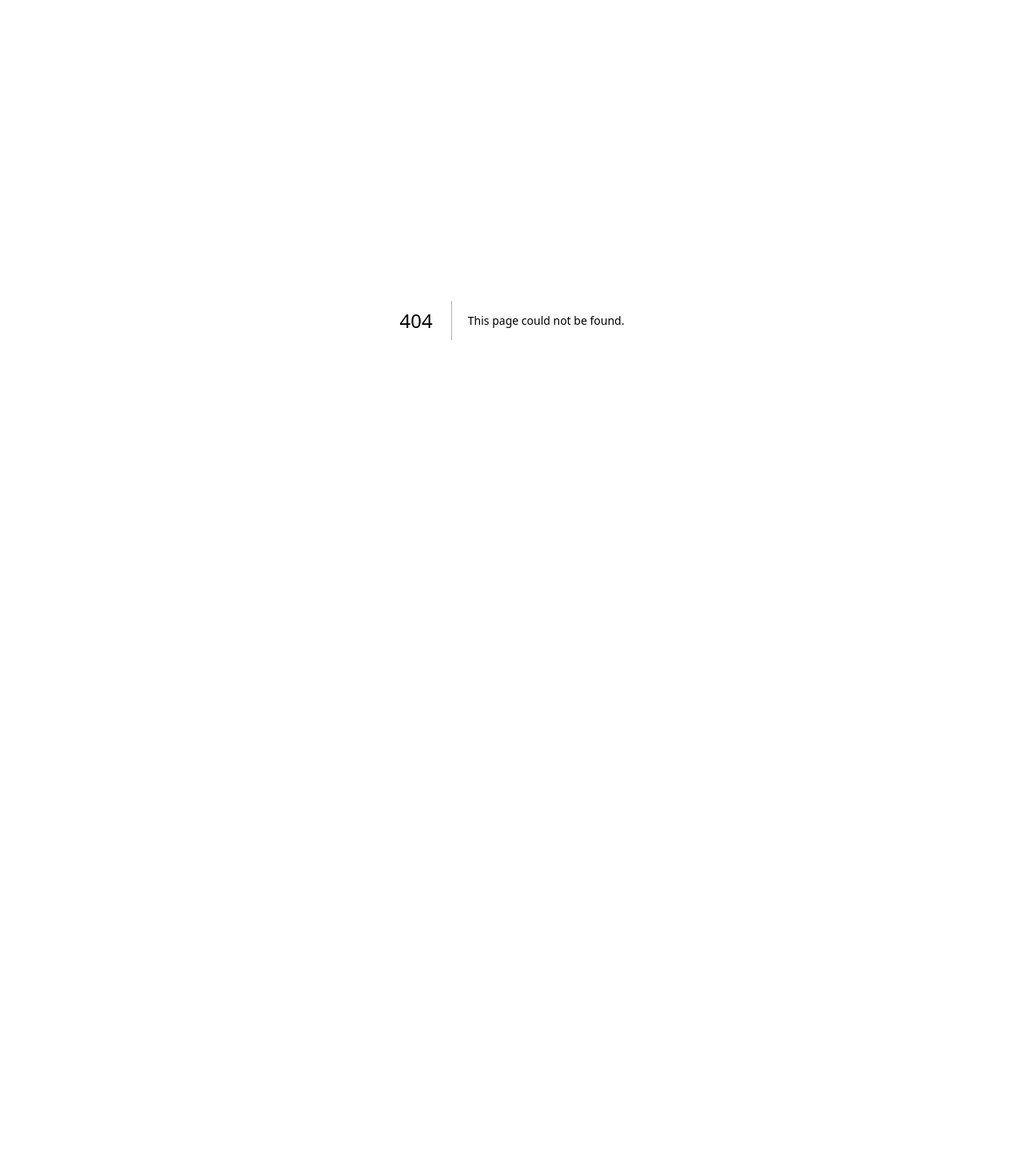
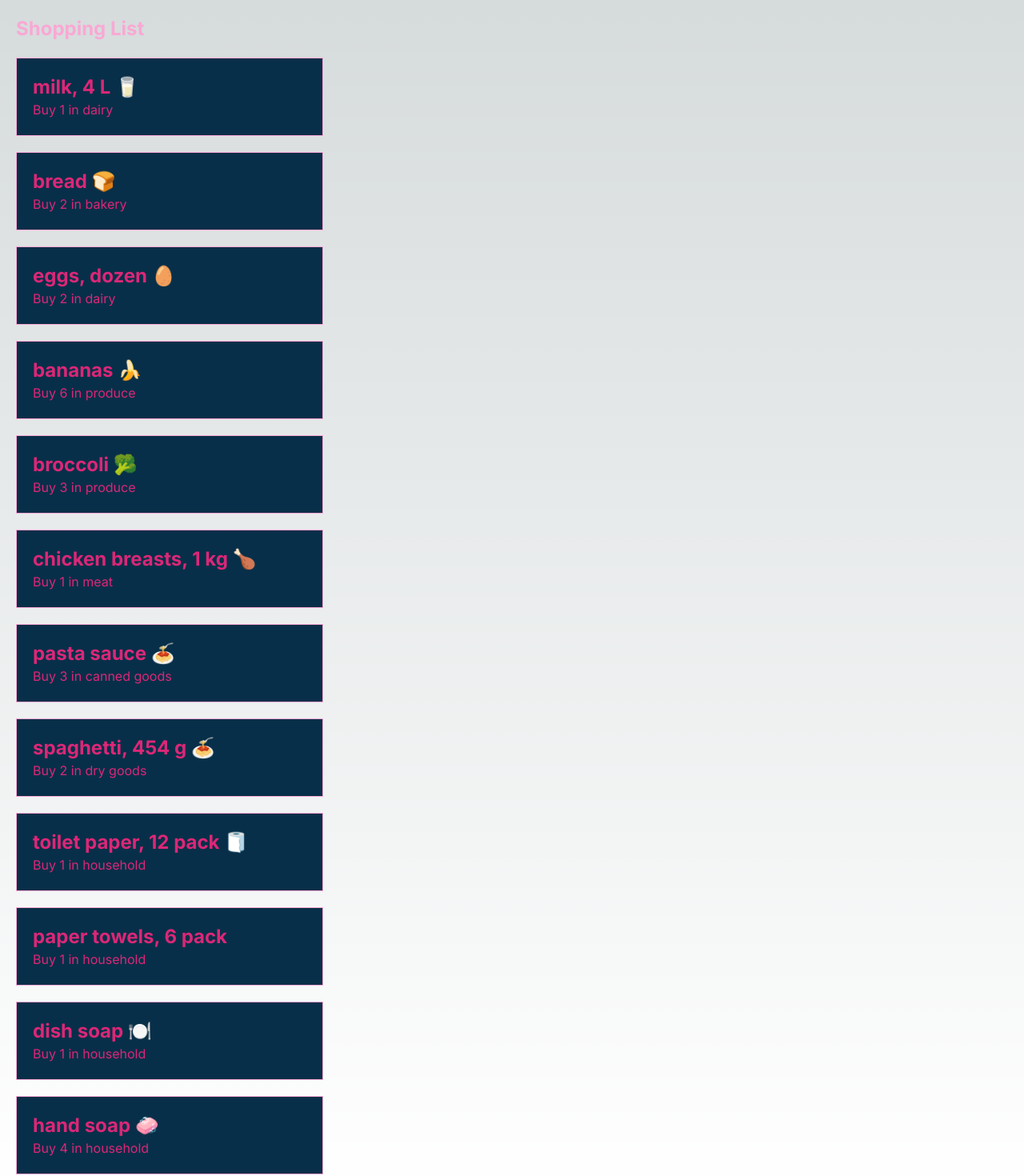
Before and after one commit to simranjotbal/cprg306-assignments, a Next.js app: page /week-3 in a window 1280 px wide. Before the commit this address had no page. Shown: the top 1470 px of the page at 80% size. Before the commit the page ends 800 px from the top, so only its background shows below. Built offline with nearby package versions, Linux system fonts and the light colour scheme.

Commit message:
Assignment 3

```diff
--- a/app/page.js
+++ b/app/page.js
@@ -6,7 +6,7 @@ export default function Home() {
   return (
     <main>
       <h1>CPRG 306:Web Development2 - Assignments</h1>
-      <Link  className="underline text-cyan-600 hover:text-pink-300" href="./week-2">week-2
+      <Link  className="underline text-cyan-600 hover:text-pink-300" href="./week-3">week-3
       </Link>
     </main>
 
--- /dev/null
+++ b/app/week-3/item-list.js
@@ -0,0 +1,96 @@
+import Item from "./item";
+
+export default function ItemList() {
+  const item1 = {
+    name: "milk, 4 L 🥛",
+    quantity: 1,
+    category: "dairy",
+
+  };
+
+
+  const item2 = {
+    name: "bread 🍞",
+    quantity: 2,
+    category: "bakery",
+  };
+
+  const item3 = {
+    name: "eggs, dozen 🥚",
+    quantity: 2,
+    category: "dairy",
+  };
+
+  const item4 = {
+    name: "bananas 🍌",
+    quantity: 6,
+    category: "produce",
+  };
+
+  const item5 = {
+    name: "broccoli 🥦",
+    quantity: 3,
+    category: "produce",
+  };
+
+  const item6 = {
+    name: "chicken breasts, 1 kg 🍗",
+    quantity: 1,
+    category: "meat",
+  };
+
+  const item7 = {
+    name: "pasta sauce 🍝",
+    quantity: 3,
+    category: "canned goods",
+  };
+
+  const item8 = {
+    name: "spaghetti, 454 g 🍝",
+    quantity: 2,
+    category: "dry goods",
+  };
+
+  const item9 = {
+    name: "toilet paper, 12 pack 🧻",
+    quantity: 1,
+    category: "household",
+  };
+
+  const item10 = {
+    name: "paper towels, 6 pack",
+    quantity: 1,
+    category: "household",
+  };
+
+  const item11 = {
+    name: "dish soap 🍽️",
+    quantity: 1,
+    category: "household",
+  };
+
+  const item12 = {
+    name: "hand soap 🧼",
+    quantity: 4,
+    category: "household",
+  };
+
+  return (
+    <div>
+
+      <Item  item={item1}/>
+      <Item item={item2} />
+      <Item item={item3} />
+      <Item item={item4} />
+      <Item item={item5} />
+      <Item item={item6} />
+      <Item item={item7} />
+      <Item item={item8} />
+      <Item item={item9} />
+      <Item item={item10} />
+      <Item item={item11} />
+      <Item item={item12} />
+
+    </div>
+  );
+}
--- /dev/null
+++ b/app/week-3/item.js
@@ -0,0 +1,13 @@
+export default function Item({item}){
+
+    let { name, quantity, category } = item;
+
+  return (
+    <ul>
+      <div className="text-pink-600 bg-sky-950 border border-pink-300 mx-5 my-5  m-5 p-5 w-96 ">
+      <li className="text-2xl font-bold">{name}</li>
+      <li>Buy {quantity} in {category}</li>
+      </div>
+    </ul>
+  );
+}
--- /dev/null
+++ b/app/week-3/page.js
@@ -0,0 +1,13 @@
+import ItemList from "./item-list";
+
+
+export default function page(){
+
+    return(
+        <main>
+        <h1 className="text-2xl font-bold m-5 text-pink-300">Shopping List</h1>
+        <ItemList/>
+
+      </main>
+    );
+  }
```
